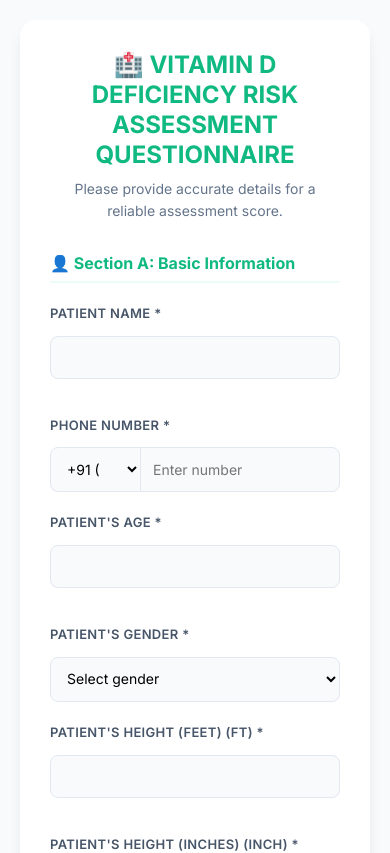
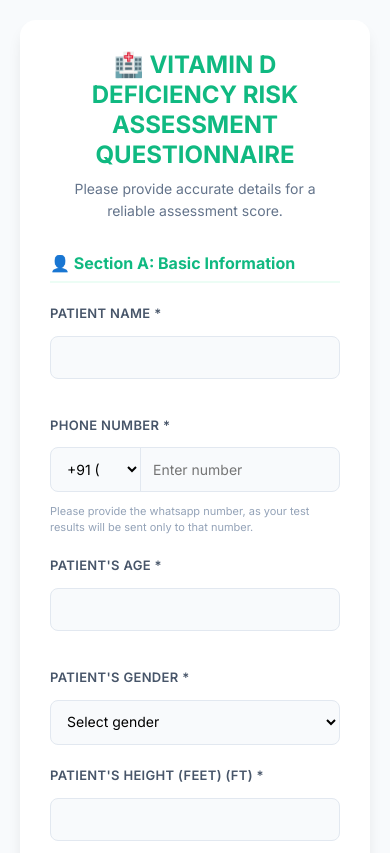
Before and after one commit to MirgudeMahesh/coupon-distribution, a React (Create React App) app: page /questionnaire in a window 390 px wide. Shown: the top 853 px of the page. Built offline with nearby package versions, Linux system fonts and the light colour scheme.

Commit message:
phoneno messgae

```diff
--- a/src/pages/CouponPage.jsx
+++ b/src/pages/CouponPage.jsx
@@ -79,7 +79,7 @@ const CouponPage = () => {
 
             <button
               className="btn-primary cp-redeem-btn"
-              onClick={() => window.open('https://www.1mg.com', '_blank')}
+              onClick={() => window.open('https://www.1mg.com/otc/deksel-oral-nano-liquid-60000-iu-5ml-each-sugar-free-otc634337', '_blank')}
             >
               Redeem on 1mg
               <svg width="18" height="18" viewBox="0 0 24 24" fill="none" stroke="currentColor" strokeWidth="2.2" strokeLinecap="round" strokeLinejoin="round">
--- a/src/pages/StandaloneQuestionnaire.jsx
+++ b/src/pages/StandaloneQuestionnaire.jsx
@@ -297,6 +297,18 @@ const StandaloneQuestionnaire = () => {
 
     @keyframes fadeIn { from { opacity: 0; } to { opacity: 1; } }
     @keyframes slideUp { from { transform: translateY(30px); opacity: 0; } to { transform: translateY(0); opacity: 1; } }
+
+    .info-text {
+      font-size: 11px;
+      color: #94a3b8;
+      margin-top: 6px;
+      line-height: 1.4;
+      display: block;
+    }
+    .submit-footer-info {
+      text-align: center;
+      margin-top: 16px;
+    }
   `;
 
   return (
@@ -354,6 +366,9 @@ const StandaloneQuestionnaire = () => {
                   }}
                 />
               </div>
+              <p className="info-text">
+                Please provide the whatsapp number, as your test results will be sent only to that number.
+              </p>
               {errorField === 'phone_number' && <span className="error-msg">This field is required</span>}
             </div>
           </div>
```
